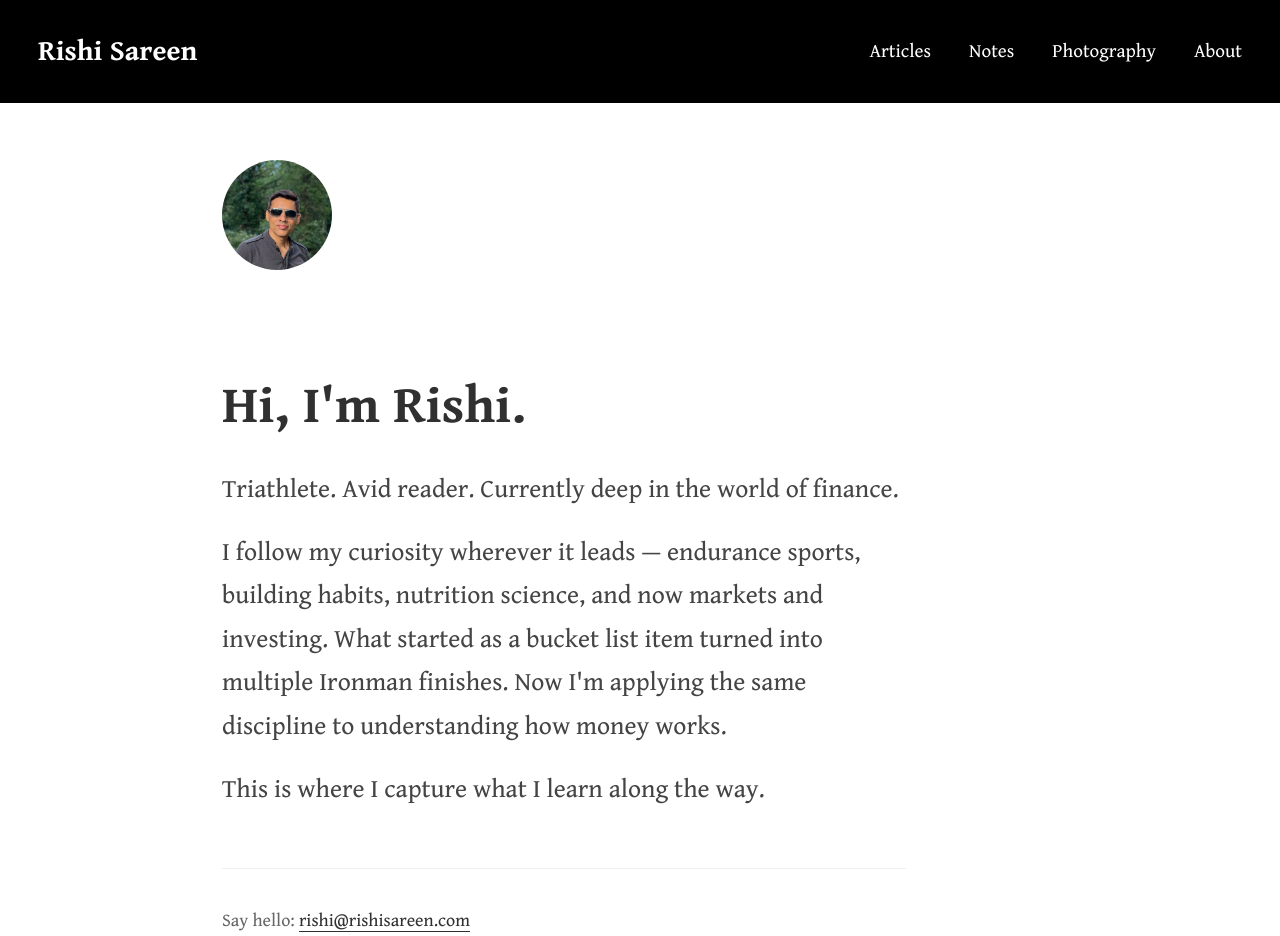
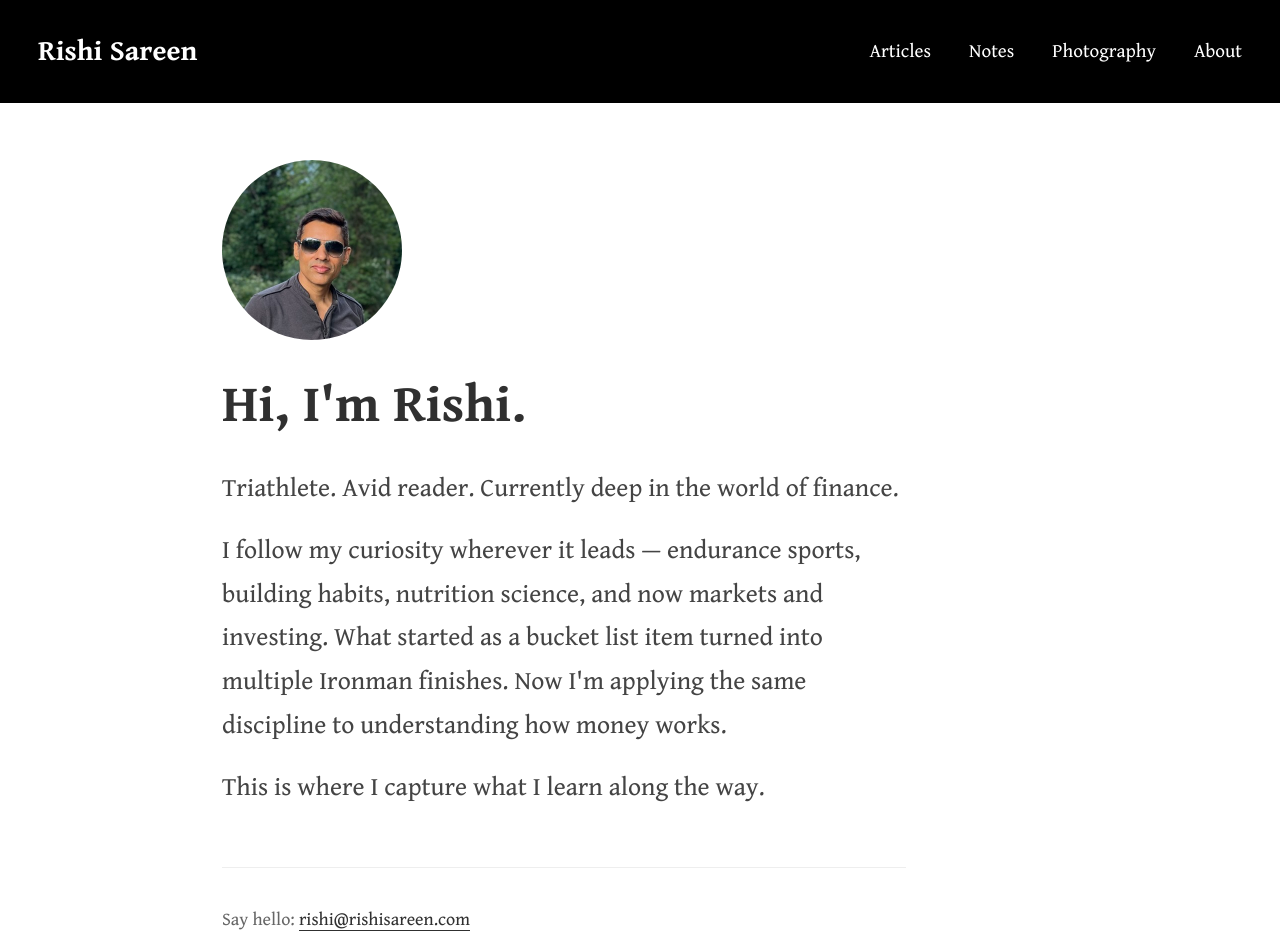
Before and after one commit to rishisareen/rishisareen.github.io, a Jekyll site: the page built from index.html, in a window 1280 px wide. Built offline with Jekyll 4.4.1, drawn with Linux system fonts in a browser that asks for light colours; the list of posts is cut into pages by our own code.

Commit message:
Enlarge homepage avatar to 180px and remove hero heading top margin

```diff
--- a/public/css/lanyon.css
+++ b/public/css/lanyon.css
@@ -1167,17 +1167,18 @@
 }
 
 .home-avatar {
-  width: 110px;
-  height: 110px;
+  width: 180px;
+  height: 180px;
   border-radius: 50%;
   object-fit: cover;
   object-position: center 22%;
-  margin-bottom: 1.5rem;
+  margin-bottom: 1.75rem;
 }
 
 .hero h1 {
   font-size: 2.75rem;
   font-weight: 700;
+  margin-top: 0;
   margin-bottom: 1.5rem;
   color: #303030;
 }
@@ -1346,8 +1347,8 @@
   }
 
   .home-avatar {
-    width: 88px;
-    height: 88px;
+    width: 120px;
+    height: 120px;
     margin-bottom: 1.25rem;
   }
 }
```
